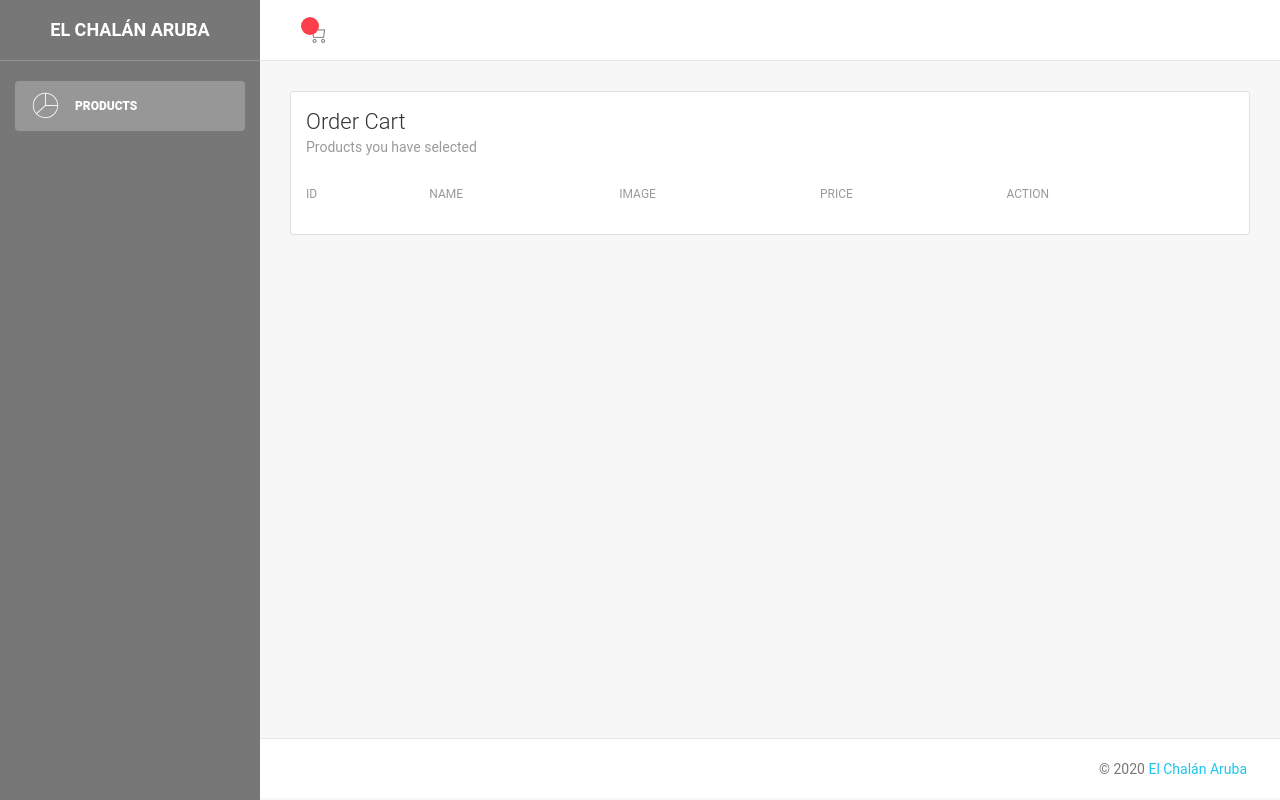
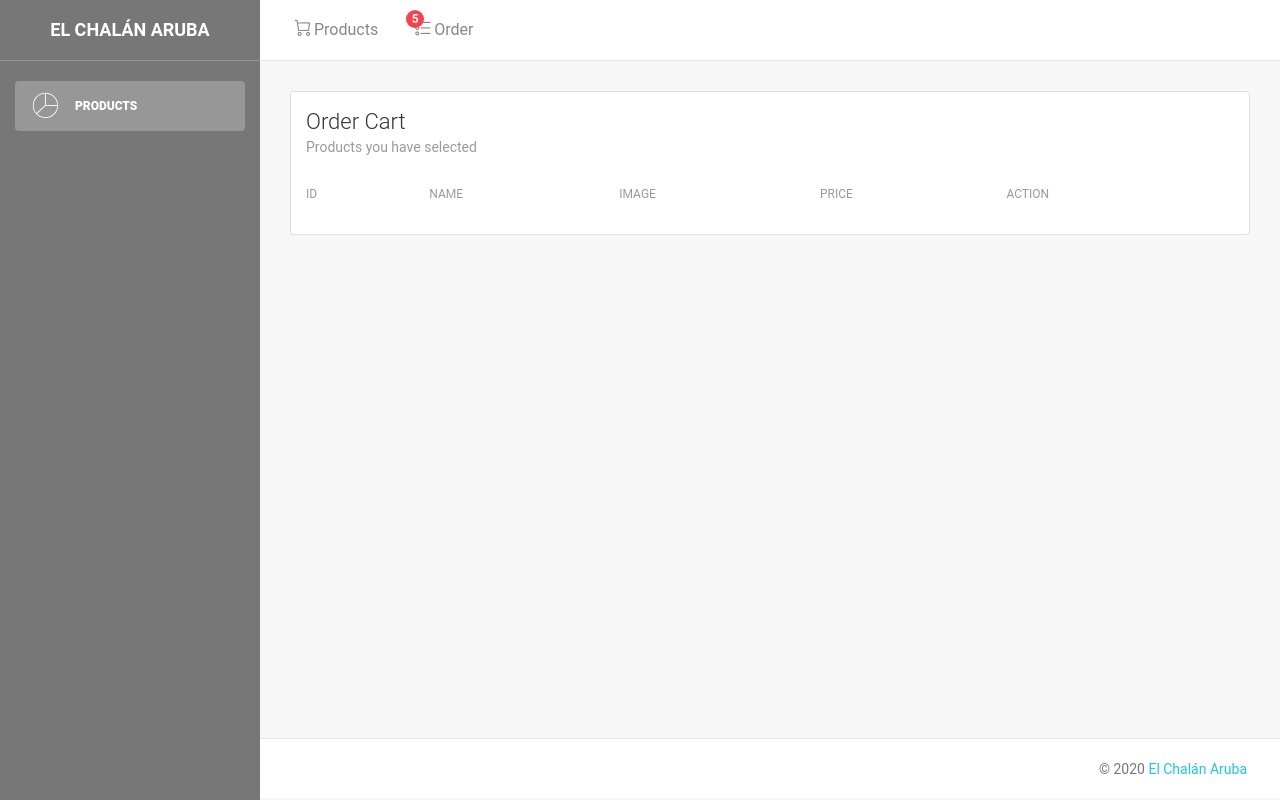
Before and after one commit to eacevedof/prj_doblerr, a React (Create React App) app in the folder frontend_react/pannel/: page /order in a window 1280 px wide. Built offline with nearby package versions, Linux system fonts and the light colour scheme.

Commit message:
front navbar.js  toadvia no me va la hamburguesa

```diff
--- a/frontend_react/pannel/src/components/common/navbar.js
+++ b/frontend_react/pannel/src/components/common/navbar.js
@@ -5,26 +5,31 @@
 function Navbar({iitems}) {
 
   return (
-    <nav className="navbar navbar-expand-lg " color-on-scroll="500">
-      <div className="container-fluid">
+    <nav className="navbar navbar-expand-sm">
+      <div className="collapse navbar-collapse">
+          <ul className="navbar-nav mr-auto">
+            <li className="nav-item">
+              <NavLink className="nav-link" to={"/react"}>
+                <i className="nc-icon nc-cart-simple"></i>&nbsp;Products
+              </NavLink>
+            </li>
 
-        <button className="navbar-toggler navbar-toggler-right" type="button" data-toggle="collapse" aria-controls="navigation-index" aria-expanded="false" aria-label="Toggle navigation">
-          <span className="navbar-toggler-bar burger-lines"></span>
-          <span className="navbar-toggler-bar burger-lines"></span>
-          <span className="navbar-toggler-bar burger-lines"></span>
-        </button>
-
-        <div className="collapse navbar-collapse justify-content-end" id="navigation">
-          <ul className="nav navbar-nav mr-auto">
-            <li className="dropdown nav-item">
-                <NavLink className="nav-link" to="/order">
-                  <i className="nc-icon nc-cart-simple"></i>
-                  <span className="notification">{iitems}</span>
-                  <span className="d-lg-none">Order</span>
-                </NavLink>
+            <li className="nav-item">
+              <NavLink className="nav-link" to={"/order"}>
+                  <i className="nc-icon nc-bullet-list-67"></i>&nbsp;Order
+                  <span className="notification">5</span>
+                  <span className="d-lg-none">Notification</span>
+              </NavLink>
             </li>
           </ul>
-        </div>
+          <button type="submit" className="navbar-toggler navbar-toggler-right"
+            data-toggle="collapse" aria-controls="navigation-index"
+            aria-expanded="false" aria-label="Toggle navigation"
+            >
+              <span className="navbar-toggler-bar burger-lines"></span>
+              <span className="navbar-toggler-bar burger-lines"></span>
+              <span className="navbar-toggler-bar burger-lines"></span>
+          </button>
       </div>
     </nav>
   )
```
